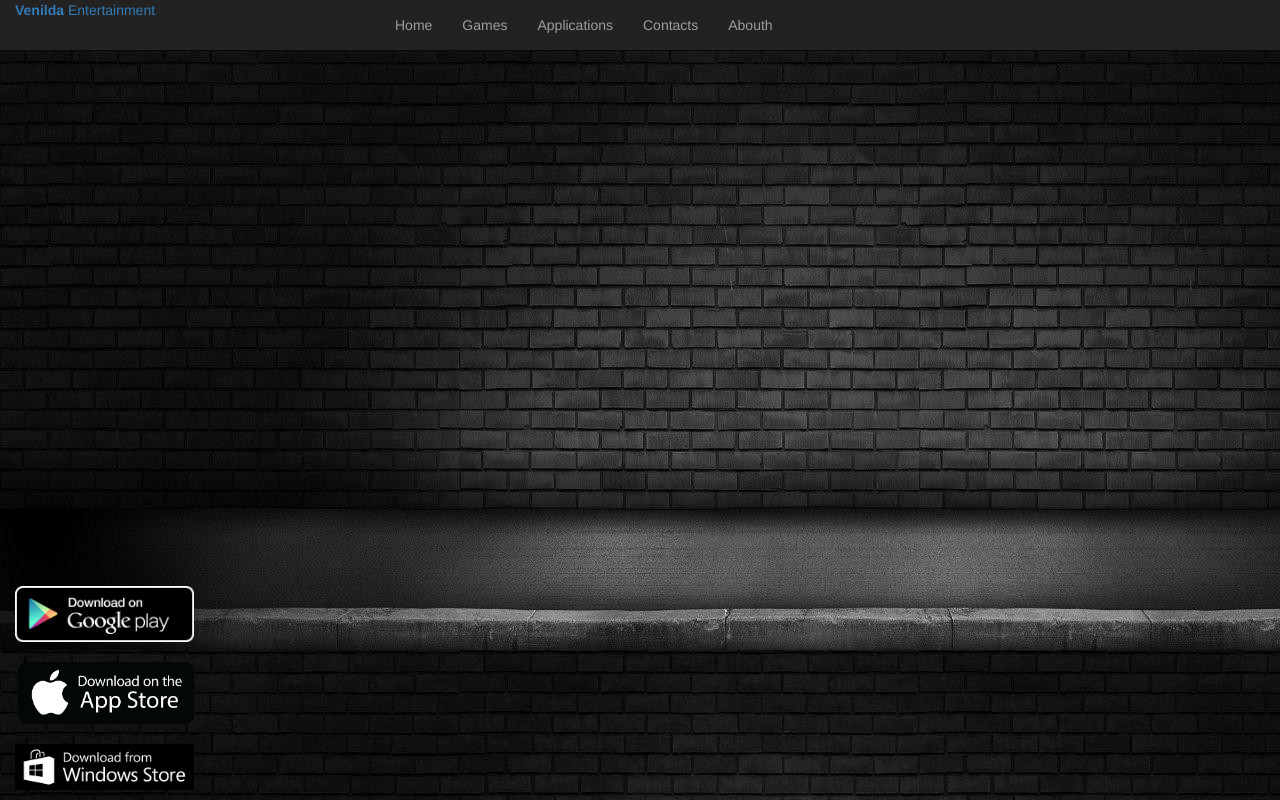
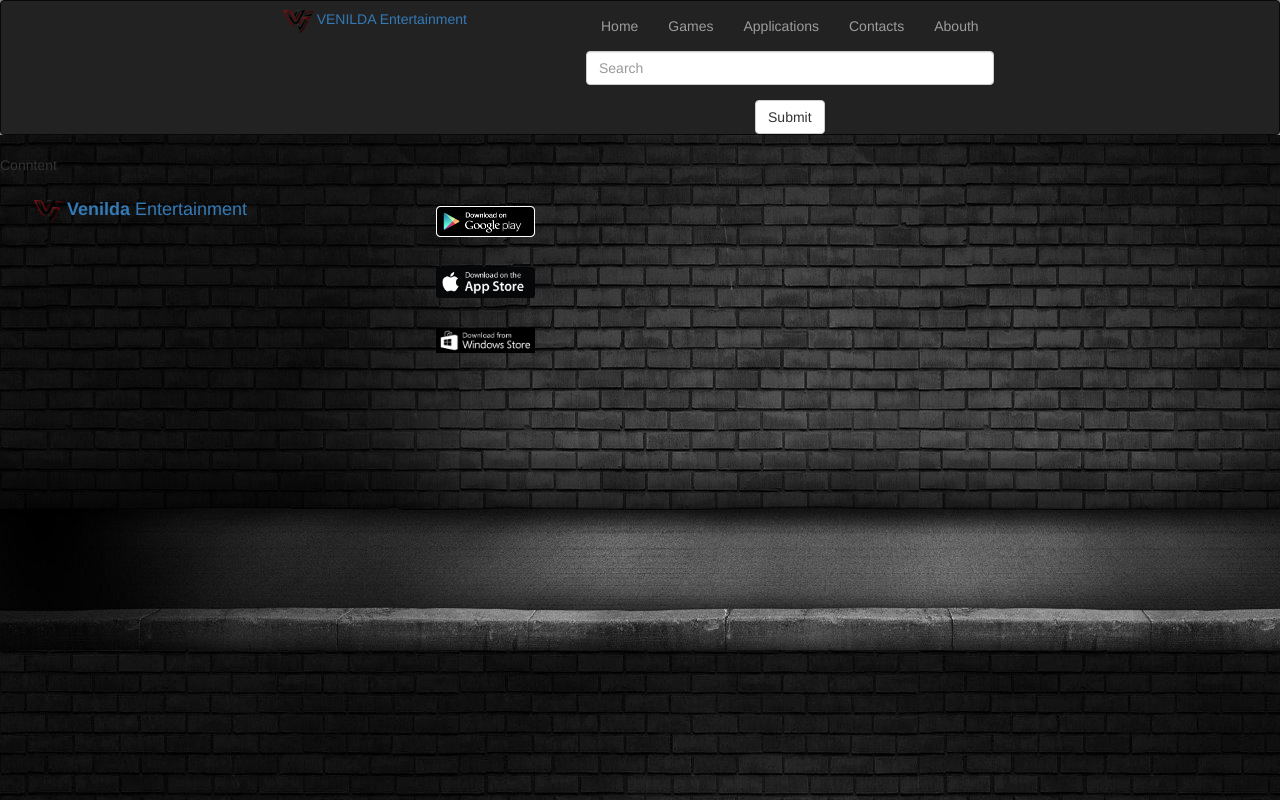
Before and after one commit to ilian1902/Venilda-entertainment, a website: page index.html in a window 1280 px wide. Drawn offline with nearby package versions, Linux system fonts and the light colour scheme.

Commit message:
Add index.html

```diff
--- a/css/app.css
+++ b/css/app.css
@@ -4,15 +4,19 @@ body{
 a{
     text-decoration: none;
 }
-img{
-    width: 100%;
-    height: auto;
-}
+/*img{*/
+     /*max-width: 100%;*/
+     /*height: auto;*/
+ /*}*/
 #header{
     background-color: #8c8c8c;
 }
 
 
-#footer img{
+#footer ul li a img{
     width: 30%;
+    height: 30%;
 }
+.logo img{
+    width: 10%;
+}
--- a/index.html
+++ b/index.html
@@ -9,12 +9,14 @@
 </head>
 <body>
 <div class="wrappar">
-    <header id="header">
-        <nav class="navbar navbar-inverse navbar-fixed-top">
+    <header id="header" class="text-center">
+        <nav class="navbar navbar-inverse">
             <div class="container row">
-                <div class="navbar-header logo col-md-4 col-md-offset-2"><a href="/"><img
-                        src=""><strong>Venilda</strong>
-                    Entertainment</a>
+                <div class="nav logo col-md-4 col-md-offset-2">
+                    <a href="/">
+                        <img src="img/VI-logo.png">VENILDA
+                        Entertainment
+                    </a>
                 </div>
                 <div class="navbar-collapse collapse col-md-6">
                     <ul class="nav navbar-nav">
@@ -34,37 +36,49 @@
                             <a href="/abouth">Abouth</a>
                         </li>
                     </ul>
+
+                    <div class="form-group">
+                        <input type="text" class="form-control" placeholder="Search">
+                    </div>
+                    <button type="submit" class="btn btn-default">Submit</button>
                 </div>
             </div>
         </nav>
     </header>
-    <div>
+    <div ng-view>
         Conntent
     </div>
-    <footer id="footer" class="row">
+    <footer id="footer">
+        <nav class="navbar navbar-brand">
             <div class="container">
-            <nav class="navbar navbar-fixed-bottom row">
-                <div class="navbar-nav col-md-12">
-                    <ul class="nav col-md-6">
+                <div class="row">
+                    <div class="logo col-md-4">
+                        <a href="/">
+                            <img src="img/VI-logo.png"><strong>Venilda</strong>
+                            Entertainment</a>
+                    </div>
+                    <div class="col-md-4">
+                        <ul class="nav navbar-nav">
                             <li>
-                            <a>
+                                <a href="#">
                                     <img src="img/google-play-logo.png">
                                 </a>
                             </li>
                             <li>
-                            <a>
-                                <img src="img/app-store-logo.png">
+                                <a href="#">
+                                    <img src="img/apple-store-logo.png">
                                 </a>
                             </li>
                             <li>
-                            <a>
+                                <a href="#">
                                     <img src="img/windows-store-logo.png">
                                 </a>
                             </li>
                         </ul>
                     </div>
+                </div>
+            </div>
         </nav>
-        </div>
     </footer>
 </div>
 <script src="bower_components/jquery/dist/jquery.min.js"></script>
--- /dev/null
+++ b/scripts/app.js
@@ -0,0 +1,5 @@
+(function(){
+    'use strict'
+
+    var venildaApp = angular.module('GameWebApp', []);
+}());
```
Also changed, not shown: img/Google-Play-logo (2).png (added), img/VI-logo.png (added), img/apple-store-logo.png (added), img/download-the-ios-version-of-our-app.png (added), img/windows_store.png (added), 1 other file. Lines whose indentation alone changed are shown as unchanged.
